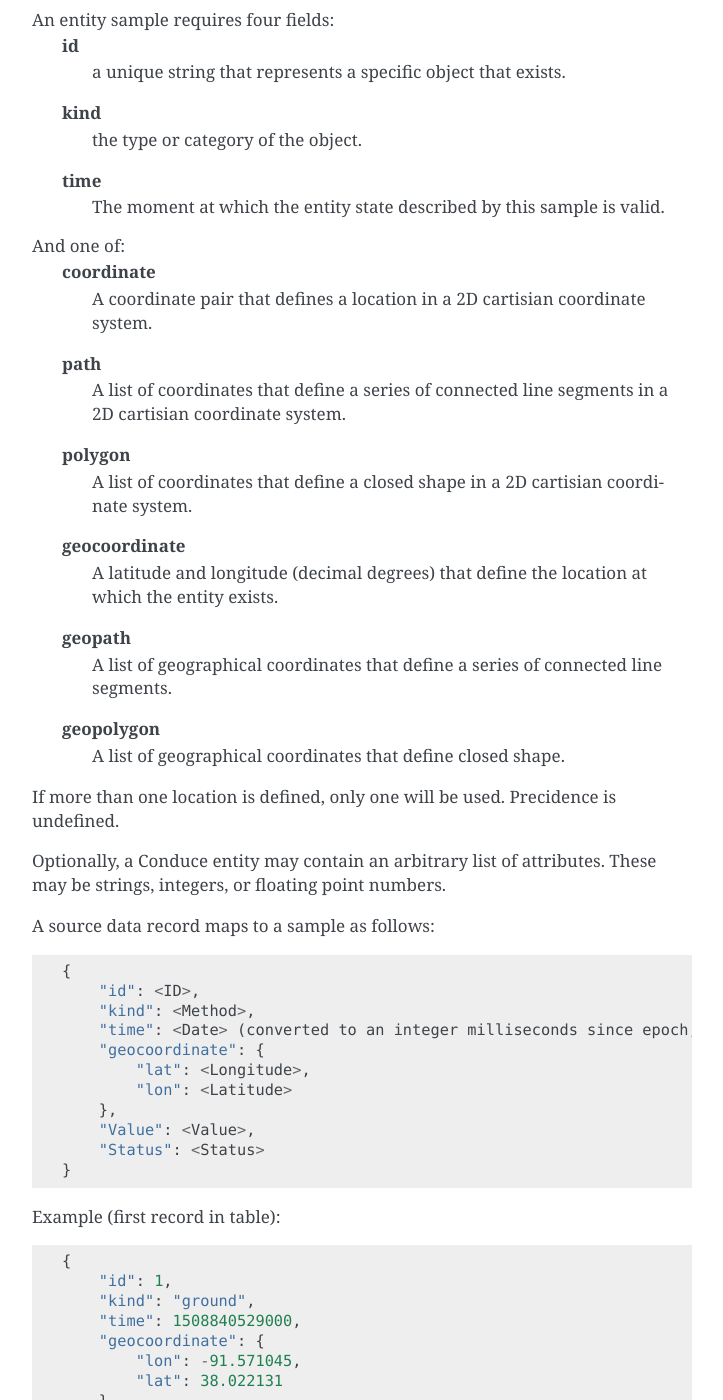
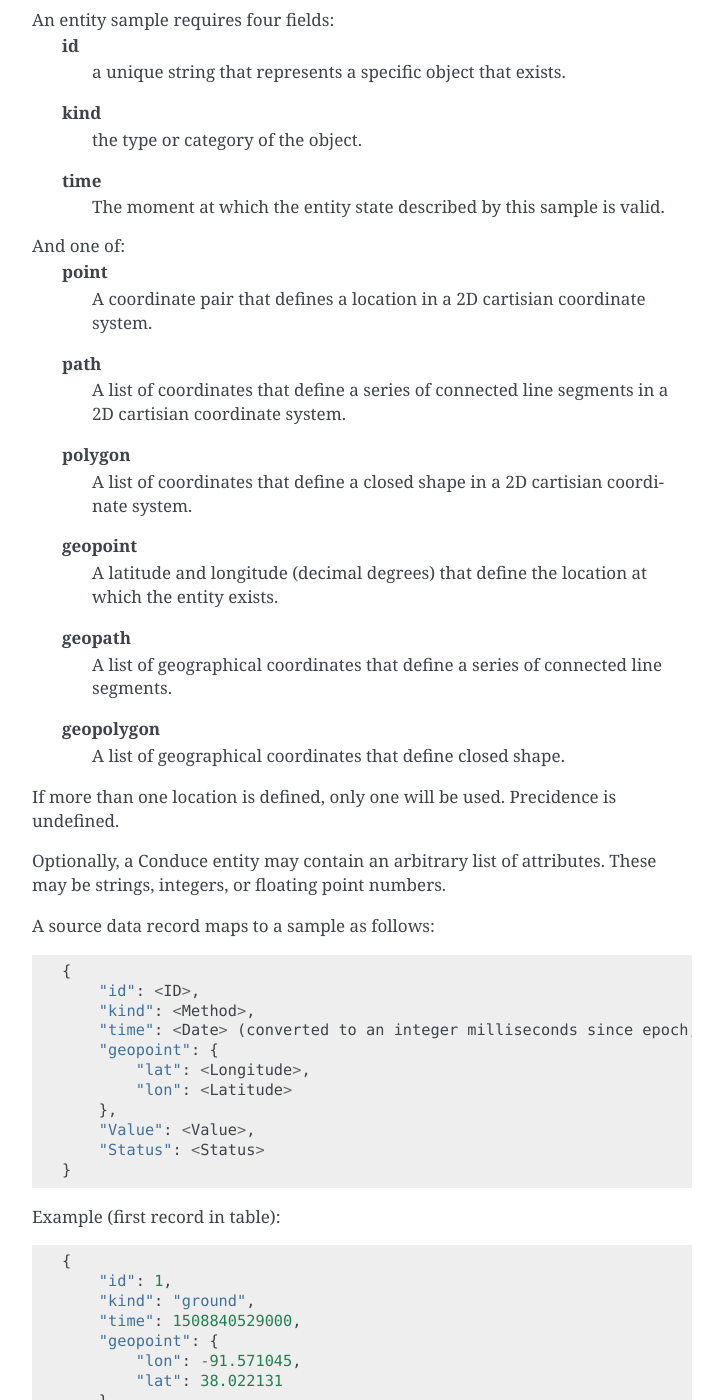
Before and after one commit to ConduceInc/conduce-python-api, a Sphinx documentation site: the page built from doc/source/conduce-entities.rst, in a window 1280 px wide and 1400 px high, scrolled down 1170 px. Shown: the whole window, without its empty margins (388-1111 px from the left). Built offline with Sphinx 7.4.7, drawn with Linux system fonts in a browser that asks for light colours; formulas are drawn with MathJax 3.

Commit message:
Replaced coordinate at point

```diff
--- a/doc/source/conduce-entities.rst
+++ b/doc/source/conduce-entities.rst
@@ -72,13 +72,13 @@ An entity sample requires four fields:
      The moment at which the entity state described by this sample is valid.
 
 And one of:
- **coordinate**
+ **point**
      A coordinate pair that defines a location in a 2D cartisian coordinate system.
  **path**
      A list of coordinates that define a series of connected line segments in a 2D cartisian coordinate system.
  **polygon**
      A list of coordinates that define a closed shape in a 2D cartisian coordinate system.
- **geocoordinate**
+ **geopoint**
      A latitude and longitude (decimal degrees) that define the location at which the entity exists.
  **geopath**
      A list of geographical coordinates that define a series of connected line segments.
@@ -95,7 +95,7 @@ A source data record maps to a sample as follows::
         "id": <ID>,
         "kind": <Method>,
         "time": <Date> (converted to an integer milliseconds since epoch, 1970-Jan-01),
-        "geocoordinate": {
+        "geopoint": {
             "lat": <Longitude>,
             "lon": <Latitude>
         },
@@ -109,7 +109,7 @@ Example (first record in table)::
         "id": 1,
         "kind": "ground",
         "time": 1508840529000,
-        "geocoordinate": {
+        "geopoint": {
             "lon": -91.571045,
             "lat": 38.022131
         },
```
